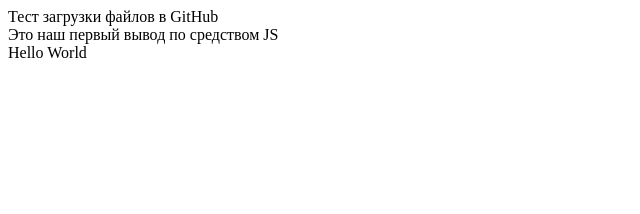
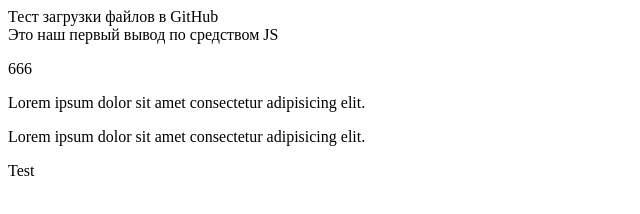
Before and after one commit to Serge3452/msn_js, a plain HTML site: page index.html in a window 1280 px wide. Shown: the whole page, without its empty margins (0-640 px from the left). Drawn offline with Linux system fonts and the light colour scheme.

Commit message:
Четвертая загрузка
Четвертая загрузка

```diff
--- a/index.html
+++ b/index.html
@@ -9,6 +9,9 @@
 <body>
     Тест загрузки файлов в GitHub
     <div class ="qwe"> </div>
+    <p>Lorem ipsum dolor sit amet consectetur adipisicing elit.</p>
+    <p>Lorem ipsum dolor sit amet consectetur adipisicing elit.</p>
+    <p>Lorem ipsum dolor sit amet consectetur adipisicing elit.</p>
     <div id='one'> Test </div>
 
     <script src="main.js">
--- a/main.js
+++ b/main.js
@@ -45,7 +45,11 @@ document.querySelector(".qwe").innerHTML = "Это наш первый выво
 console.log (4) // месяц моего рождения
 console.log('Добро '+'пожаловать '+' на курс ' + ' Сергей') // вывод приветствия
 
-let date = new Date // вывод текуще  даты и времени
-alert( date);
+//let date = new Date // вывод текуще  даты и времени
+//alert( date);
 
-document.getElementById("one").innerHTML= "Hello World"
+//document.getElementById("one").innerHTML= "Hello World"
+//document.getElementById("one").innerHTML= 666
+//document.getElementById("one").innerHTML= "Hello World"
+
+document.querySelector("p").innerHTML = 666
```
